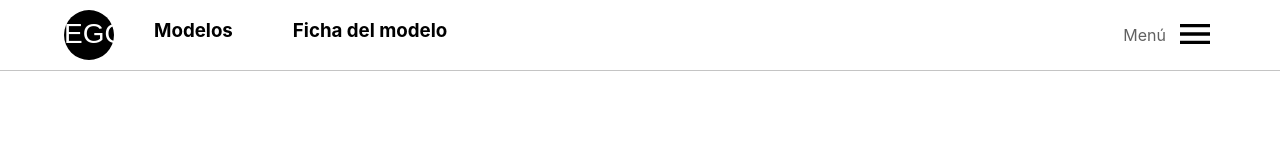
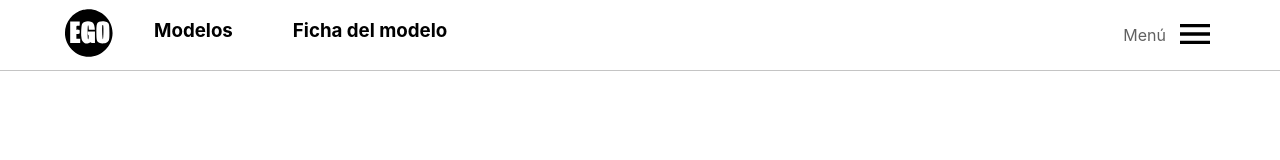
Before and after one commit to Mauro32dx/Proyecto-EGO, a React (Create React App) app: page / in a window 1280 px wide. Shown: the top 160 px of the page. Built offline with nearby package versions, Linux system fonts and the light colour scheme.

Commit message:
Vercion Final V0.3

```diff
--- a/src/Componentes/BarraNavegacion/BarraNavegacion.css
+++ b/src/Componentes/BarraNavegacion/BarraNavegacion.css
@@ -13,21 +13,10 @@
     flex-direction: row;
 }
 
-
-.textLogo{
-    margin-top: 8px;
-}
 .LogoEGO {
-    background: black;
-    width: 50px;
-    height: 50px;
     margin: 10px;
     margin-left: 5vw;
 
-    border-radius: 25px;
-    color: white;
-    font-size:28px;
-    font-family:fantasy;
 }
 
 .ContenedorLinks {
--- a/src/Componentes/BarraNavegacion/BarraNavegacion.js
+++ b/src/Componentes/BarraNavegacion/BarraNavegacion.js
@@ -2,7 +2,7 @@ import React, {useState} from 'react';
 import "./BarraNavegacion.css";
 import IconoMenu from '../Iconos/IconoMenu.js';
 import IconoCerrar from '../Iconos/IconoCerrar';
-
+import Logo from '../Iconos/Logo';
 
 export default function BarraNavegacion(props) {
     const [estado, setEstado] = useState(false);
@@ -30,7 +30,7 @@ export default function BarraNavegacion(props) {
     return (
         <div className="ContenedorNavbar">
             <div className="ContenedorLinks">
-                <div className="LogoEGO"><p className="textLogo">EGO</p></div>
+                <div className="LogoEGO"><Logo width="50px"/></div>
                 <div className="ContenedorBotones" >
                     {props.children}
                 </div>
--- /dev/null
+++ b/src/Componentes/Iconos/Logo.js
@@ -0,0 +1,30 @@
+import React from 'react';
+
+export default function Logo(props) {
+    return (
+        <div >
+            <svg version="1.0"
+            width={props.width} height={props.width} viewBox="0 0 105.000000 104.000000"
+            preserveAspectRatio="xMidYMid meet">
+
+            <g transform="translate(0.000000,104.000000) scale(0.100000,-0.100000)"
+            fill="#000000" stroke="none">
+            <path d="M403 1006 c-219 -53 -383 -261 -383 -486 0 -270 230 -500 500 -500
+            270 0 500 230 500 500 0 274 -233 503 -508 499 -31 0 -80 -6 -109 -13z m177
+            -254 c40 -20 56 -48 63 -114 l5 -48 -64 0 -63 0 -3 48 c-2 26 -7 46 -13 45 -6
+            -2 -10 -60 -10 -148 0 -88 4 -146 10 -147 6 -2 11 18 13 45 2 28 -1 47 -7 47
+            -6 0 -11 16 -11 35 l0 35 75 0 75 0 0 -120 0 -120 -45 0 c-25 0 -45 5 -45 11
+            0 5 -10 3 -22 -5 -12 -9 -40 -16 -61 -16 -31 0 -46 7 -72 33 -29 29 -34 42
+            -40 102 -9 83 0 247 15 276 30 55 131 76 200 41z m317 -2 c52 -31 57 -50 57
+            -215 0 -165 -5 -184 -57 -215 -39 -24 -116 -26 -157 -5 -52 27 -60 58 -60 220
+            0 161 8 193 58 219 39 22 120 20 159 -4z m-567 -35 c0 -45 0 -45 -35 -45 -34
+            0 -35 -1 -35 -40 0 -39 1 -40 35 -40 35 0 35 0 35 -45 0 -45 0 -45 -35 -45
+            l-35 0 0 -50 0 -50 40 0 40 0 0 -45 0 -45 -105 0 -105 0 0 225 0 225 100 0
+            100 0 0 -45z"/>
+            <path d="M805 679 c-10 -26 -1 -289 10 -292 14 -3 19 283 6 296 -7 7 -12 5
+            -16 -4z"/>
+            </g>
+            </svg>
+        </div>
+    )
+}
--- a/src/Secciones/Home/Home.js
+++ b/src/Secciones/Home/Home.js
@@ -20,13 +20,13 @@ export default class Home extends React.Component {
                 <Router>
                 <div>
                     <BarraNavegacion>
-                        <NavLink activeClassName="active" to="/Modelos" className="BotonLink"><h3 >Modelos</h3></NavLink>
+                        <NavLink activeClassName="active" to="/proyecto-ego" className="BotonLink"><h3 >Modelos</h3></NavLink>
                         <NavLink activeClassName="active" to="/FichaDeModelo" className="BotonLink"><h3 >Ficha del modelo</h3></NavLink>
                     </BarraNavegacion>
 
 
                     <Switch>
-                    <Route path="/Modelos">
+                    <Route path="/proyecto-ego">
                         <Modelos Modelos={this.state.Modelos}/>
                     </Route>
                     <Route path="/FichaDeModelo">
```
